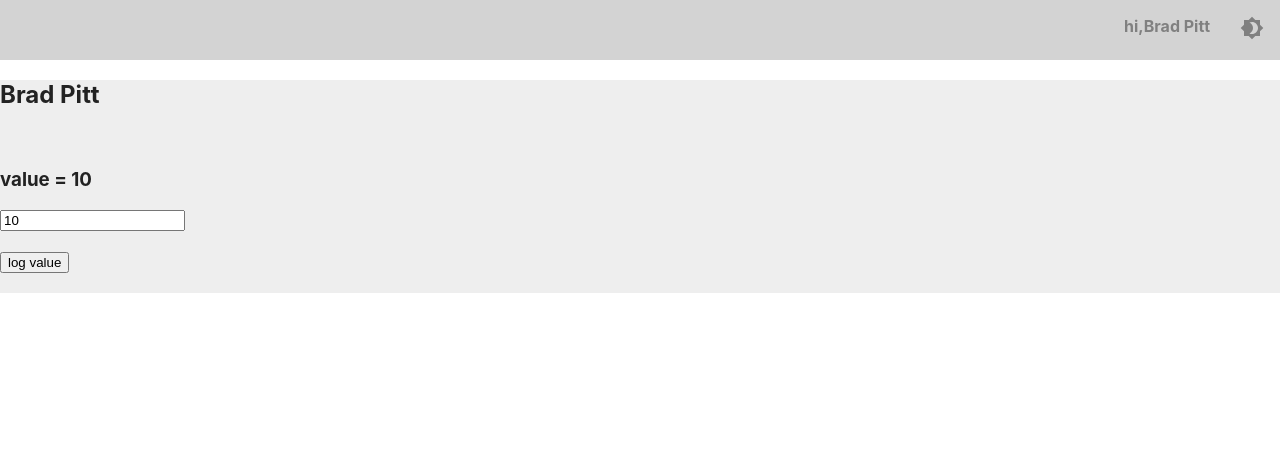
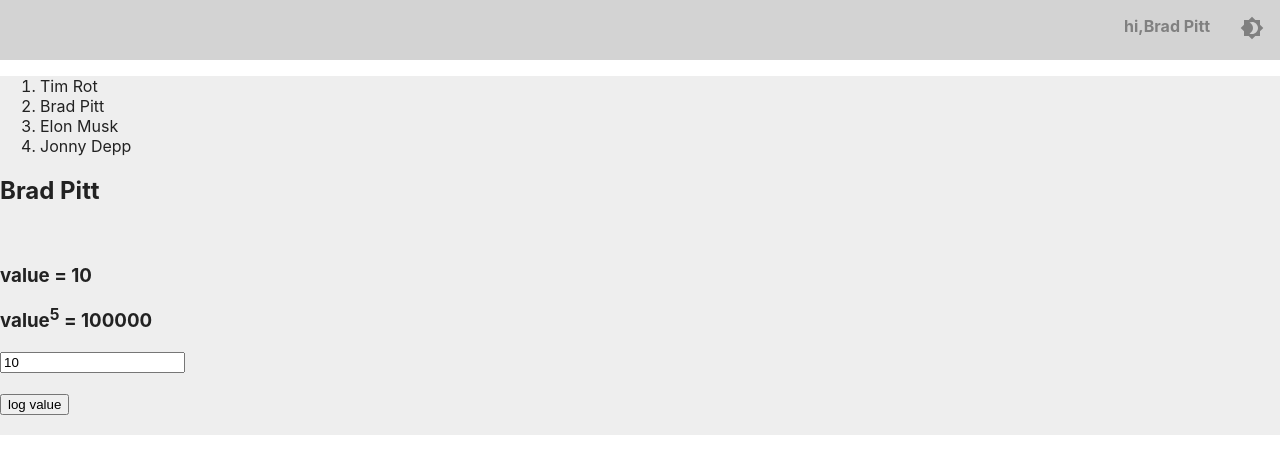
Before and after one commit to novolokova/react-18-01-23, a React (Create React App) app: page / in a window 1280 px wide. Shown: the top 474 px of the page. Built offline with nearby package versions, Linux system fonts and the light colour scheme.

Commit message:
Add custom hook

```diff
--- /dev/null
+++ b/src/components/ListUsers/index.js
@@ -0,0 +1,29 @@
+import Error from "../Error";
+import Spinner from "../Spinner";
+import { loadUsers } from "../../api";
+import {useLoadData} from '../../hooks'
+
+// візуалізація роботи
+const ListUsers = () => {
+  // забрали з нашого НООК
+  const{
+    data: users,
+    error,
+    isPending
+} = useLoadData(loadUsers)
+
+  const mapUsers = (user) =>
+    <li key={user.id}>{user.name}</li>;
+  ;
+
+
+  if (isPending) {
+    return <Spinner />;
+  }
+  if (error) {
+    return <Error />;
+  }
+  return <ol>{users.map(mapUsers)}</ol>;
+};
+
+export default ListUsers;
--- /dev/null
+++ b/src/hooks/index.js
@@ -0,0 +1 @@
+export {default as useLoadData} from './useLoadData';
--- /dev/null
+++ b/src/hooks/useLoadData.js
@@ -0,0 +1,31 @@
+import { useState, useEffect } from "react";
+
+// кастомний НООК - логіка роботи
+// приймає ф-ю в якості параметра
+// loadData - те що буде підгружатися до нас з зовні Fetch, (а в нашому компоненті буде саме те що для нього потрібне за занченням Users, телефони, ціни ...)
+// створює стан, в useEffect дістає
+// обробив данні з Fetch, поклав у State, та повертає у якості об'єкту
+
+
+export default function useLoadData(loadData){
+    const [data, setData] = useState([]);
+    const [error, setError] = useState(null);
+    const [isPending, setIsPending] = useState(false);
+
+
+    useEffect(() => {
+      setIsPending(true);
+      loadData()
+        .then((data) => setData(data))
+        .catch((error) => setError(error))
+        .finally(() => setIsPending(false));
+    }, [loadData]);
+  // порертає все що обробив(данні)
+return{
+    data,
+    error,
+    isPending
+}
+}
+// можна і зверху писати export
+// export default useLoadData;
--- a/src/pages/HomePage.js
+++ b/src/pages/HomePage.js
@@ -1,19 +1,43 @@
-import React, {useContext, useState, useEffect, useCallback, useMemo} from 'react';
-import UserProfile from '../components/UserProfile';
+import React, {
+  useContext,
+  useState,
+
+  useCallback,
+  useMemo,
+} from "react";
+import UserProfile from "../components/UserProfile";
 import { CONSTANTS } from "../constants";
-import {ThemeContext} from '../contexts';
+import { ThemeContext } from "../contexts";
+import ListUsers from '../components/ListUsers';
 const { THEMES } = CONSTANTS;
 
 const styleMap = {
-    [THEMES.LIGHT]:{color:'#222', backgroundColor:'#eee' },
-    [THEMES.DARK]:{color:'#eee', backgroundColor:'#222' }
+  [THEMES.LIGHT]: { color: "#222", backgroundColor: "#eee" },
+  [THEMES.DARK]: { color: "#eee", backgroundColor: "#222" },
+};
+function calcValue(value) {
+  let res = 0;
+  for (let i = 0; i < 10; i++) {
+    for (let j = 0; j < 10; j++) {
+      res += i * j;
     }
+    return value ** 5+res;
+  }
+}
+
 const HomePage = (props) => {
   const [value, setValue] = useState(10);
   const [theme] = useContext(ThemeContext);
   const currentStyle = styleMap[theme];
-    const handlerValue= useCallback(({target:{value}})=>{setValue(Number(value))},[])
-    const handlerClick = useCallback(()=> {console.log(value)}, [value])
+  const handlerValue = useCallback(({ target: { value } }) => {
+    setValue(Number(value));
+  }, []);
+  const handlerClick = useCallback(() => {
+    console.log(value);
+  }, [value]);
+
+const showcalcValue = useMemo(()=>calcValue(value),[value])
+
   // proverka
   // useEffect(() => {
   //     console.log(' fffff handlerClick')
@@ -26,19 +50,23 @@ const HomePage = (props) => {
 
   return (
     <section style={currentStyle}>
-            <UserProfile/>
-            <br/>
+        <ListUsers/>
+      <UserProfile />
+      <br />
       <div>
         <h3>value = {value}</h3>
-                <input type='number' value={value} onChange={handlerValue}/>
+        <h3>
+          value<sup>5</sup> = {showcalcValue}
+        </h3>
+        <input type="number" value={value} onChange={handlerValue} />
       </div>
-            <br/>
+      <br />
       <div>
         <button onClick={handlerClick}>log value</button>
       </div>
-            <br/>
+      <br />
     </section>
   );
-}
+};
 
 export default HomePage;
```
Lines whose indentation alone changed are shown as unchanged.
